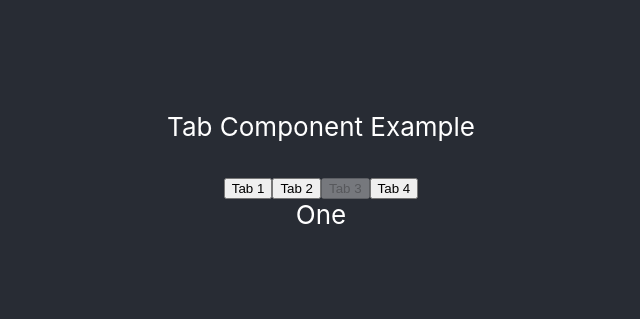
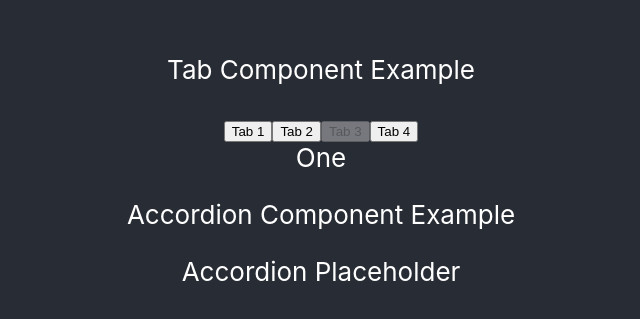
Before and after one commit to jinpae/react-ui-components-study, a React (Create React App) app: page / in a window 1280 px wide. Shown: the part 243-562 px from the top of the page, without its empty margins (319-959 px from the left). Built offline with nearby package versions, Linux system fonts and the light colour scheme; the HTML template or start-up script is replaced by a standard one.

Commit message:
Add initial accordion component

```diff
--- a/src/App.js
+++ b/src/App.js
@@ -8,6 +8,7 @@ import {
 } from './components/TabView';
 
 import './App.css';
+import Accordion from './components/Accordion/Accordion';
 
 class App extends Component {
   render() {
@@ -33,6 +34,8 @@ class App extends Component {
               <TabPanel>Four</TabPanel>
             </TabPanels>
           </TabView>
+          <p>Accordion Component Example</p>
+          <Accordion>Accordion Placeholder</Accordion>
         </header>
       </div>
     );
--- /dev/null
+++ b/src/components/Accordion/Accordion.js
@@ -0,0 +1,7 @@
+import React from 'react';
+
+const Accordion = ({ children }) => {
+  return <div className="accordion">{children}</div>;
+};
+
+export default Accordion;
```
